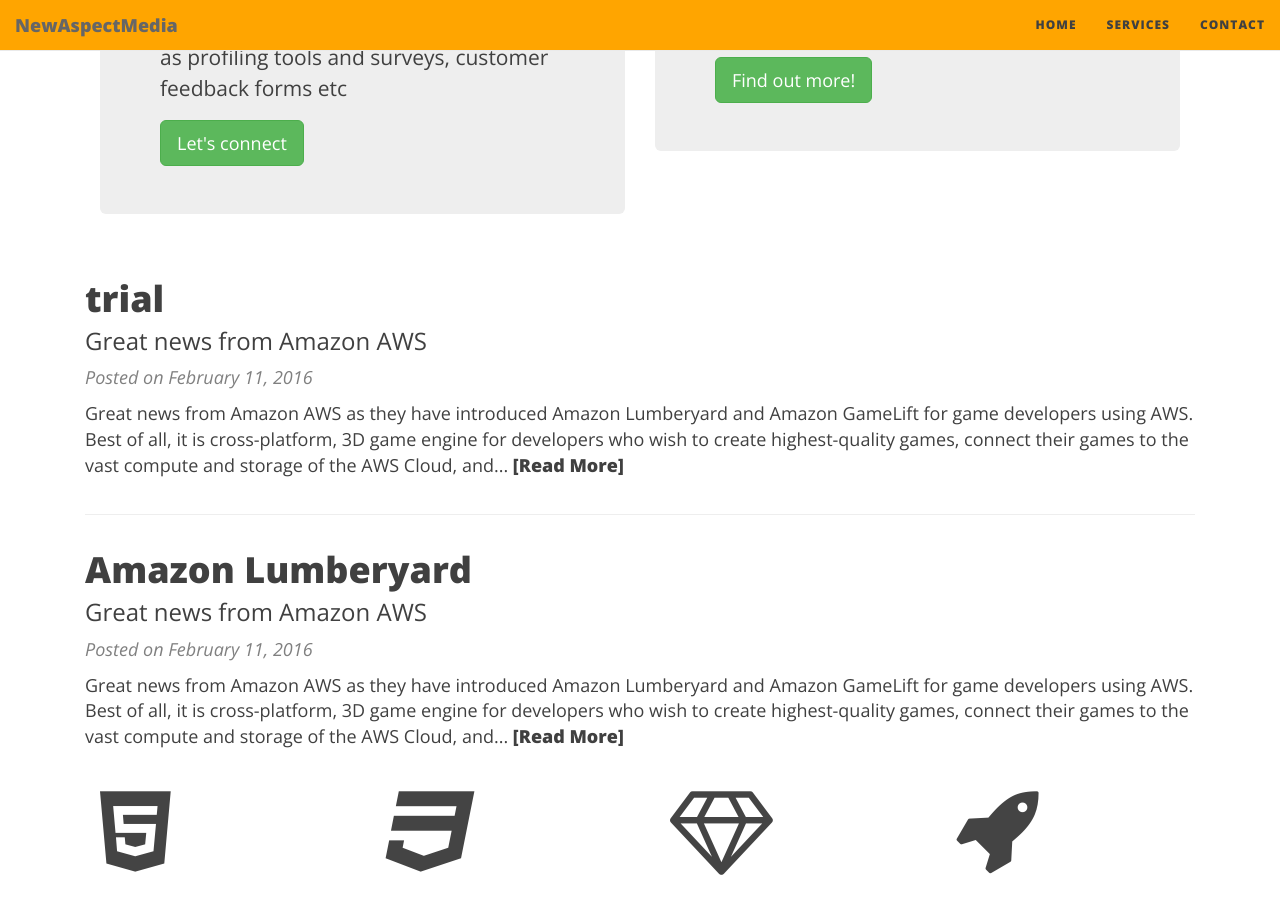
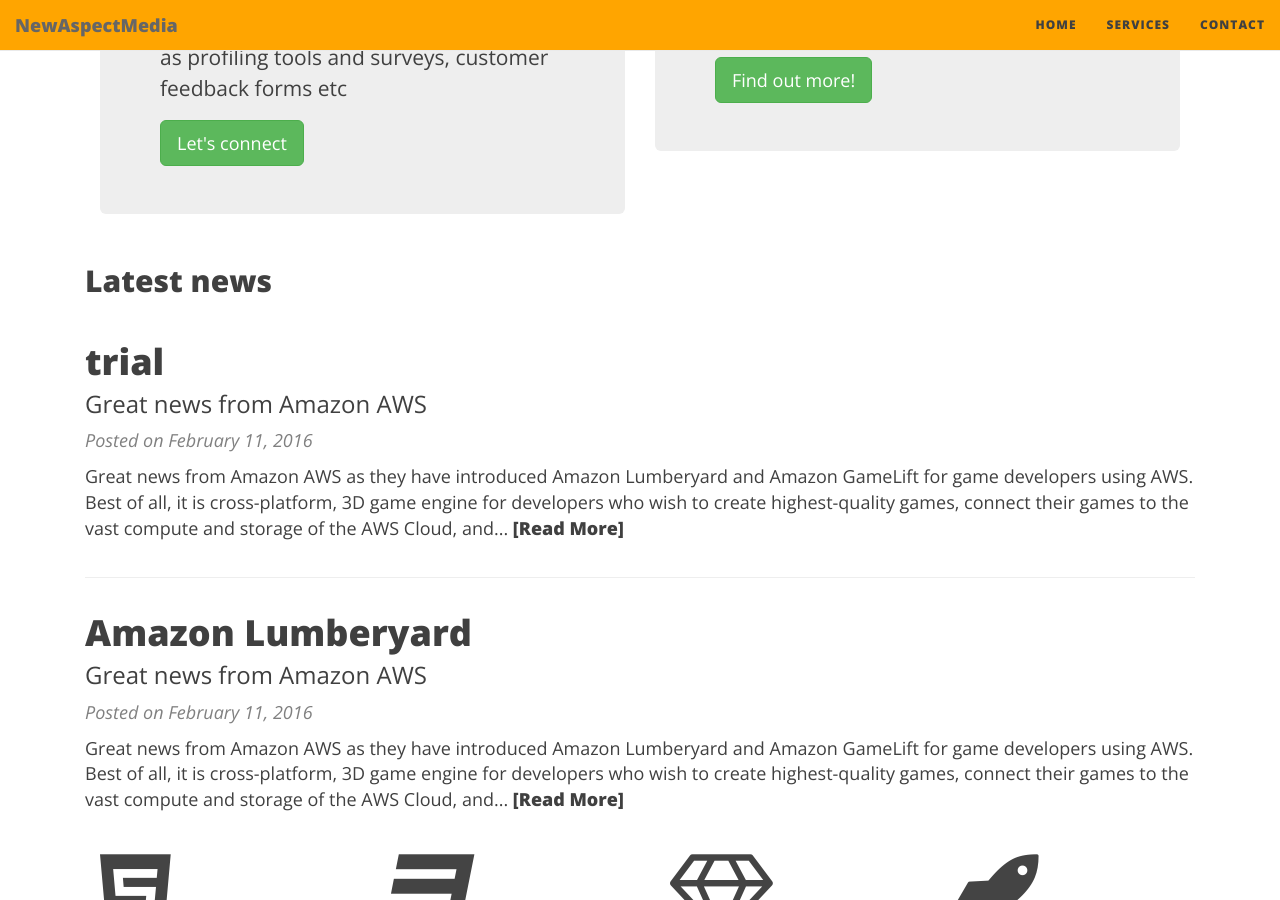
Before and after one commit to newmedia77/appxnam, a Jekyll site: the page built from index.html, in a window 1280 px wide and 900 px high, scrolled down 623 px. Built offline with Jekyll 4.4.1, drawn with Linux system fonts in a browser that asks for light colours; nearby versions of some CDN libraries; the list of posts is cut into pages by our own code.

Commit message:
andreas
home post

```diff
--- a/index.html
+++ b/index.html
@@ -26,7 +26,7 @@
 </div>
 </div>
 </div>
-<div class="posts-list">
+<div class="posts-list"><h2 class="home-post"> Latest news</h2>
   {% for post in paginator.posts %}
   <article class="post-preview">
     <a href="{{ post.url | prepend: site.baseurl }}">
```
